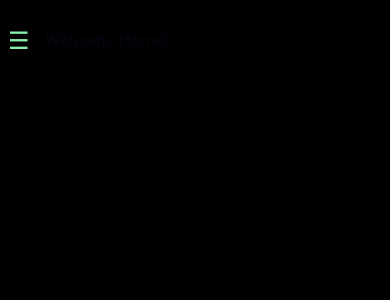
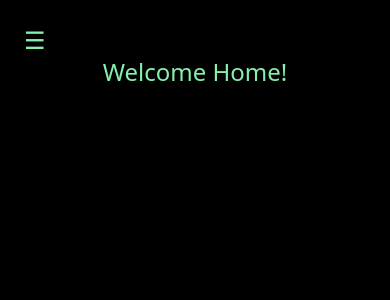
Before and after one commit to Brownei/poohda-admin, a React (Vite) app: page / in a window 390 px wide. Shown: the top 300 px of the page. Built offline with nearby package versions, Linux system fonts and the light colour scheme.

Commit message:
Styling changes to the "Add Clothes" component

```diff
--- a/src/routes/__root.tsx
+++ b/src/routes/__root.tsx
@@ -11,22 +11,25 @@ function RootComponent() {
   const [isSidebarOpen, setIsSidebarOpen] = useState(false);
 
   function openSidebar() {
-    setIsSidebarOpen(prevIsSidebarOpen => !prevIsSidebarOpen);
+    setIsSidebarOpen((prevIsSidebarOpen) => !prevIsSidebarOpen);
   }
   return (
     <>
       <div className="flex flex-row h-[100vh] bg-black">
-        <div className="flex flex-col gap-4">
-        <h3
+        <div className="flex flex-col gap-4 relative ">
+          <div
+            className="absolute top-4 left-4 md:hidden"
             onClick={() => openSidebar()}
-          className="p-2 h-14 mt-4 md:hidden text-green-300 cursor-pointer text-2xl lg:hidden"
           >
-          ☰
+            <h3 className="p-2 h-14 text-green-300 cursor-pointer text-2xl">
+              {isSidebarOpen ? "✕" : "☰"}
             </h3>
+          </div>
+
           <div
             className={
               isSidebarOpen
-              ? "p-2 flex flex-col gap-10 md:flex justify-evenly text-lg  text-green-300 w-1/3 lg:hidden"
+                ? "p-2 mt-20 mr-9 flex flex-col gap-10 md:flex justify-evenly text-lg  text-green-300 w-1/3 lg:hidden"
                 : "hidden"
             }
           >
--- a/src/routes/about.tsx
+++ b/src/routes/about.tsx
@@ -1,14 +1,16 @@
-import * as React from 'react'
-import { createFileRoute } from '@tanstack/react-router'
+import * as React from "react";
+import { createFileRoute } from "@tanstack/react-router";
 
-export const Route = createFileRoute('/about')({
+export const Route = createFileRoute("/about")({
   component: AboutComponent,
-})
+});
 
 function AboutComponent() {
   return (
     <div className="p-2 mt-5 w-full mr-6">
-      <h3>About</h3>
+      <div className="p-2 mt-5 w-full text-center">
+        <h3 className="text-2xl text-green-300">About</h3>
+      </div>
     </div>
-  )
+  );
 }
--- a/src/routes/addclothes.tsx
+++ b/src/routes/addclothes.tsx
@@ -30,7 +30,7 @@ function RouteComponent() {
         </div>
         <div className="flex flex-col justify-around items-center md:flex-row">
           <form
-            className="bg-slate-800 p-4 h-96 w-96 rounded-md flex flex-col"
+            className="bg-slate-800 m-4 p-4 h-96 w-[80vw] rounded-md flex flex-col"
             onSubmit={handleSubmit}
           >
             <input type="file" onChange={handleChange} />
@@ -70,7 +70,7 @@ function RouteComponent() {
               className="bg-green-300 rounded-md w-50 cursor-pointer text-black"
             />
           </form>
-          <div className="p-2 mt-5 w-52 rounded-md mr-6 bg-orange-500 flex flex-col justify-center items-center">
+          <div className="p-2 mt-5 w-52 rounded-md m-4 bg-slate-800 flex flex-col justify-center items-center">
             <img src={file} width={200} />
             <h4>Name: {name}</h4>
             <p>Description: {description}</p>
--- a/src/routes/index.tsx
+++ b/src/routes/index.tsx
@@ -8,7 +8,9 @@ export const Route = createFileRoute('/')({
 function HomeComponent() {
   return (
     <div className="p-2 mt-5 w-full">
-      <h3>Welcome Home!</h3>
+       <div className="p-2 mt-5 w-full text-center">
+        <h3 className="text-2xl text-green-300">Welcome Home!</h3>
+      </div>
     </div>
   )
 }
--- a/src/routes/viewclothes.tsx
+++ b/src/routes/viewclothes.tsx
@@ -1,9 +1,16 @@
-import { createFileRoute } from '@tanstack/react-router'
+import { createFileRoute } from "@tanstack/react-router";
 
-export const Route = createFileRoute('/viewclothes')({
+export const Route = createFileRoute("/viewclothes")({
   component: RouteComponent,
-})
+});
 
 function RouteComponent() {
-  return <div className="p-2 mt-5 w-full mr-6">View Clothes</div>
+  return (
+    <div className="p-2 mt-5 w-full mr-6">
+      {" "}
+      <div className="p-2 mt-5 w-full text-center">
+        <h3 className="text-2xl text-green-300">View Clothes</h3>
+      </div>
+    </div>
+  );
 }
--- a/src/routes/waitlist.tsx
+++ b/src/routes/waitlist.tsx
@@ -1,9 +1,16 @@
-import { createFileRoute } from '@tanstack/react-router'
+import { createFileRoute } from "@tanstack/react-router";
 
-export const Route = createFileRoute('/waitlist')({
+export const Route = createFileRoute("/waitlist")({
   component: RouteComponent,
-})
+});
 
 function RouteComponent() {
-  return <div className="p-2 mt-5 w-full mr-6">Waitlist</div>
+  return (
+    <div className="p-2 mt-5 w-full mr-6">
+      {" "}
+      <div className="p-2 mt-5 w-full text-center">
+        <h3 className="text-2xl text-green-300">Waitlist</h3>
+      </div>
+    </div>
+  );
 }
```
Lines whose indentation alone changed are shown as unchanged.
